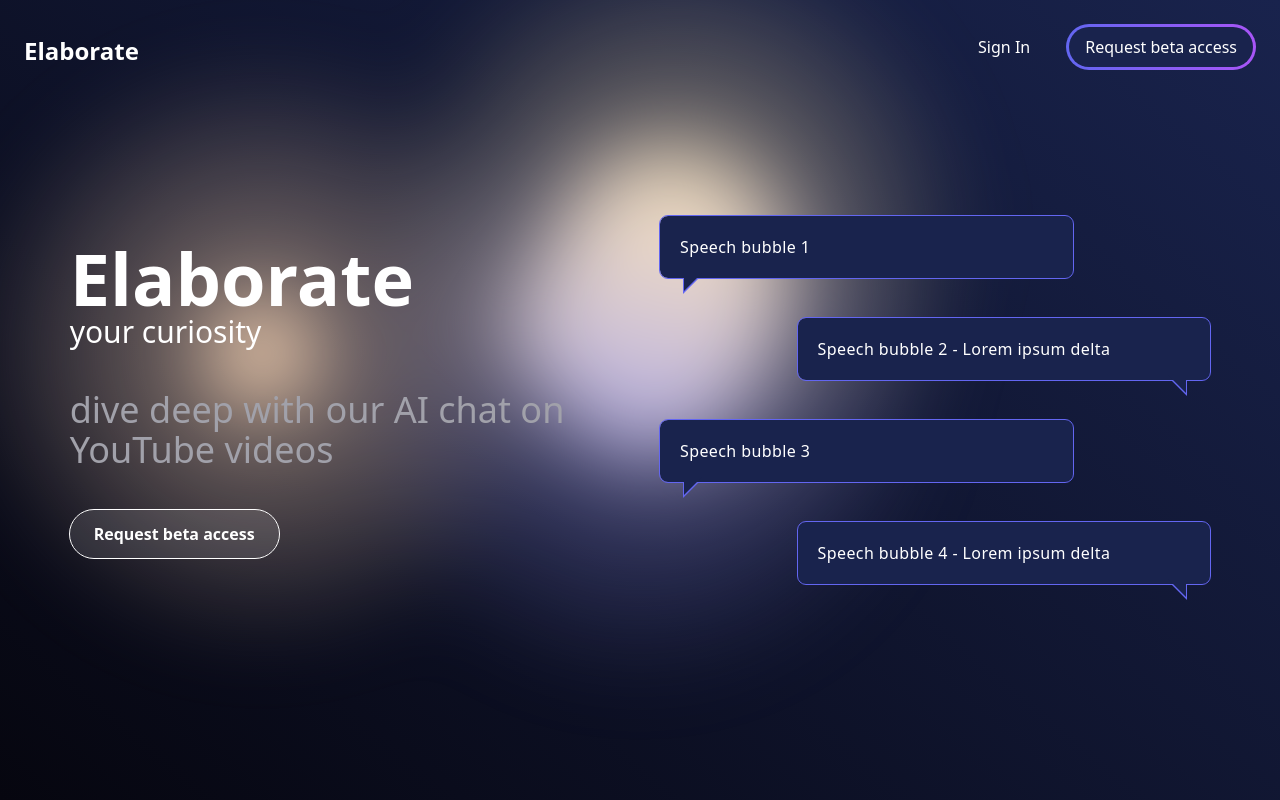
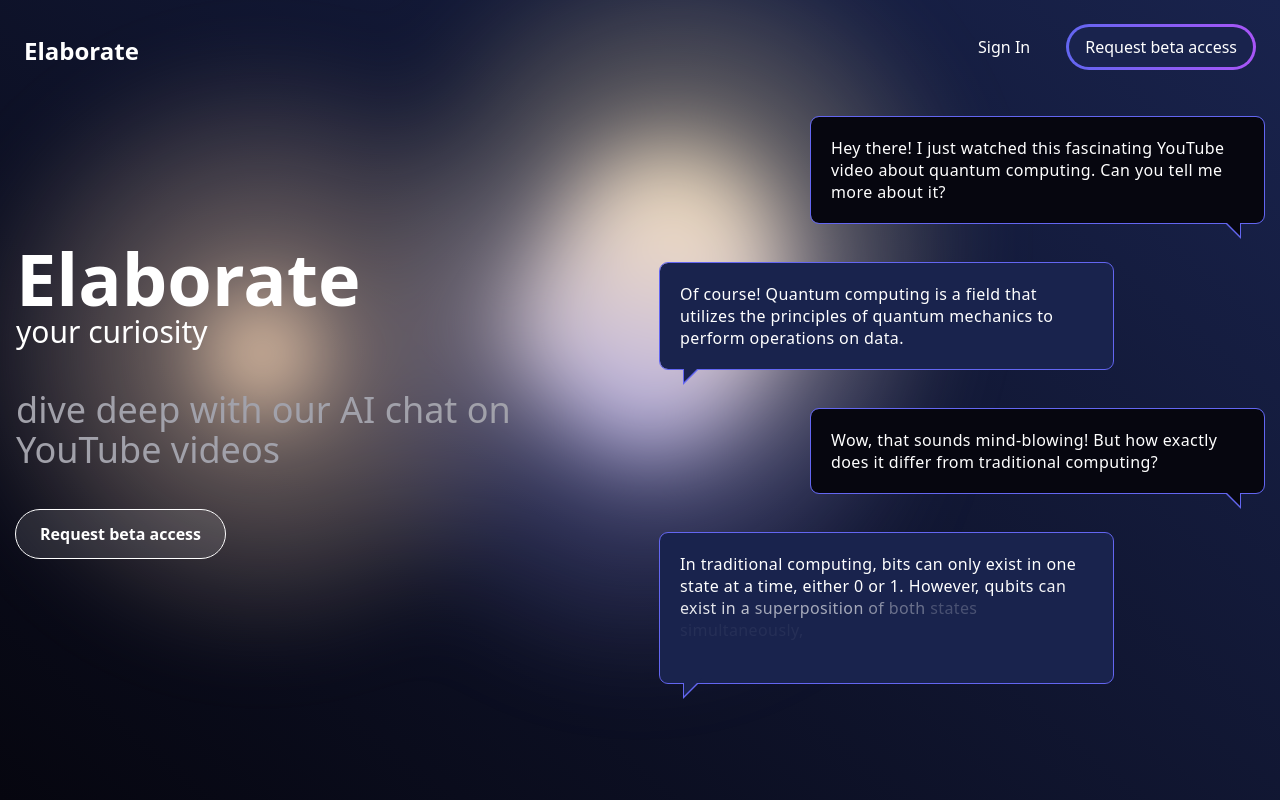
Before and after one commit to amapeso-at-speer/ytb-chatbot-landing, a Next.js app: page / in a window 1280 px wide. Built offline with nearby package versions, Linux system fonts and the light colour scheme.

Commit message:
add relevant text

```diff
--- a/src/app/page.tsx
+++ b/src/app/page.tsx
@@ -41,20 +41,20 @@
             <div className="hidden md:flex flex-col flex-1 pointer-events-none ">
               <SpeechBubble
                 className={
-                  cn("w-9/12", 'animate-hovering')}
-                text={"Speech bubble 1"}/>
+                  cn("w-9/12 self-end", 'animate-hovering')}
+                text={"Hey there! I just watched this fascinating YouTube video about quantum computing. Can you tell me more about it?"}/>
+              <SpeechBubble
+                className={
+                  cn("mt-10 w-9/12", "animate-hovering")}
+                text={"Of course! Quantum computing is a field that utilizes the principles of quantum mechanics to perform operations on data."}
+                isReply/>
               <SpeechBubble
                 className={
                   cn("mt-10 w-9/12 self-end", "animate-hovering")}
-                text={"Speech bubble 2 - Lorem ipsum delta"}
-                isReply/>
+                text={"Wow, that sounds mind-blowing! But how exactly does it differ from traditional computing?"}/>
               <SpeechBubble
-                className={
-                  cn("mt-10 w-9/12", "animate-hovering")}
-                text={"Speech bubble 3"}/>
-              <SpeechBubble
-                className={cn("mt-10 w-9/12 self-end", "animate-hovering")}
-                text={"Speech bubble 4 - Lorem ipsum delta"}
+                className={cn("mt-10 w-9/12", "animate-hovering")}
+                text={"In traditional computing, bits can only exist in one state at a time, either 0 or 1. However, qubits can exist in a superposition of both states simultaneously, exponentially increasing the computational power of quantum computers."}
                 isReply/>
             </div>
           </div>
--- a/src/components/ui/speech-bubble/speech-bubble.css
+++ b/src/components/ui/speech-bubble/speech-bubble.css
@@ -4,6 +4,37 @@
 }
 
 .speech-wrapper:not(.speech-reply)::before {
+  content: "";
+  width: 0px;
+  height: 0px;
+  position: absolute;
+  border-left: 8px solid transparent;
+  border-right: 8px solid #6366f1;
+  border-top: 8px solid #6366f1;
+  border-bottom: 8px solid transparent;
+  right: 23px;
+  bottom: -16px;
+}
+
+.speech-wrapper:not(.speech-reply)::after {
+  content: "";
+  width: 0px;
+  height: 0px;
+  position: absolute;
+  border-left: 9px solid transparent;
+  border-right: 9px solid rgb(6, 6, 15);
+  border-top: 9px solid rgb(6, 6, 15);
+  border-bottom: 9px solid transparent;
+  right: 24px;
+  bottom: -13px;
+}
+
+.speech-wrapper.speech-reply {
+  background-color: rgb(25, 35, 77);
+  outline-color: #6366f1;
+}
+
+.speech-wrapper.speech-reply::before {
   content:"";
   width: 0px;
   height: 0px;
@@ -16,7 +47,7 @@
   bottom: -16px;
 }
 
-.speech-wrapper:not(.speech-reply)::after {
+.speech-wrapper.speech-reply::after {
   content: "";
   width: 0px;
   height: 0px;
@@ -28,29 +59,3 @@
   left: 24px;
   bottom: -13px;
 }
-
-.speech-wrapper.speech-reply::before {
-  content: "";
-  width: 0px;
-  height: 0px;
-  position: absolute;
-  border-left: 8px solid transparent;
-  border-right: 8px solid #6366f1;
-  border-top: 8px solid #6366f1;
-  border-bottom: 8px solid transparent;
-  right: 23px;
-  bottom: -16px;
-}
-
-.speech-wrapper.speech-reply::after {
-  content: "";
-  width: 0px;
-  height: 0px;
-  position: absolute;
-  border-left: 9px solid transparent;
-  border-right: 9px solid rgb(25, 35, 77);
-  border-top: 9px solid rgb(25, 35, 77);
-  border-bottom: 9px solid transparent;
-  right: 24px;
-  bottom: -13px;
-}
--- a/src/components/ui/speech-bubble/speech-bubble.tsx
+++ b/src/components/ui/speech-bubble/speech-bubble.tsx
@@ -14,7 +14,7 @@
   return (
     <div
       className={(className + " " ?? "") +
-        "speech-wrapper bg-blue p-5 rounded-lg outline outline-1" +
+        "speech-wrapper bg-dark-blue p-5 rounded-lg outline outline-1" +
         (isReply ? " speech-reply" : "")}
       style={{animationDelay: `${Math.random()}s`}}
     >
--- a/src/components/ui/text-generate-effect.tsx
+++ b/src/components/ui/text-generate-effect.tsx
@@ -6,9 +6,11 @@
 export const TextGenerateEffect = ({
   words,
   className,
+  textClassName,
 }: {
   words: string;
   className?: string;
+  textClassName?: string;
 }) => {
   const [scope, animate] = useAnimate();
   let wordsArray = words.split(" ");
@@ -32,7 +34,7 @@
           return (
             <motion.span
               key={word + idx}
-              className="text-white opacity-0"
+              className={cn(textClassName, "opacity-0")}
             >
               {word}{" "}
             </motion.span>
@@ -45,7 +47,7 @@
   return (
     <div className={cn(className)}>
       <div>
-        <div className=" text-white leading-snug tracking-wide">
+        <div className={"leading-snug tracking-wide"}>
           {renderWords()}
         </div>
       </div>
```
